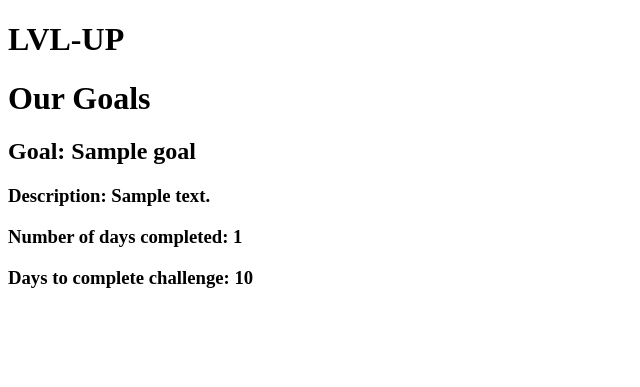
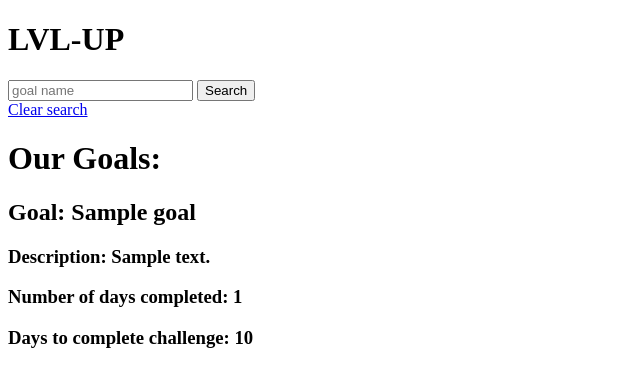
Before and after one commit to JasonxWarren/LVL-UP, a Django app: page /goals/ in a window 1280 px wide. Shown: the top 387 px of the page, without its empty margins (0-640 px from the left). Run offline with Django 4.2, Linux system fonts and the light colour scheme; tables that the repository leaves empty hold one stand-in row (values such as "Sample post").

Commit message:
"added search functinality for goals"

```diff
--- a/main_app/templates/goallist.html
+++ b/main_app/templates/goallist.html
@@ -1,6 +1,13 @@
 {% extends 'base.html' %}
 {% block content %}
-    <h1>Our Goals</h1>
+<form>
+    <div>
+        <input type="text" name="name" placeholder="goal name"/>
+        <input type="submit" value="Search"/>
+        <div>
+            <a href="{% url 'goal-list' %}">Clear search</a>
+</form>
+    <h1>Our Goals:</h1>
     {% for goal in goals %}
     <h2>Goal: {{goal.name}}</h2>
     <h3>Description: {{goal.description}}</h3>
--- a/main_app/views.py
+++ b/main_app/views.py
@@ -29,5 +29,9 @@ class GoalList(TemplateView):
 
     def get_context_data(self,**kwargs):
         context= super().get_context_data(**kwargs)
-        context["goals"]= Goals.objects.all()
+        name = self.request.GET.get('name')
+        if name != None:
+            context["goals"]=Goals.objects.filter(name__icontains=name)
+        else:
+            context["goals"]= Goals.objects.all()
         return context
```
